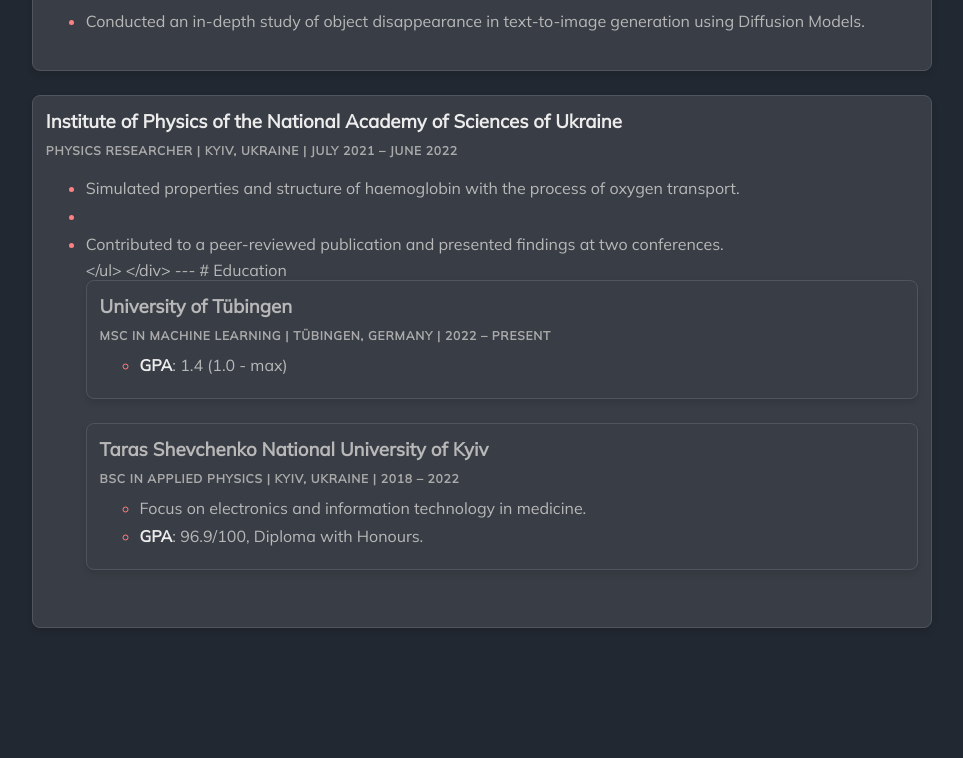
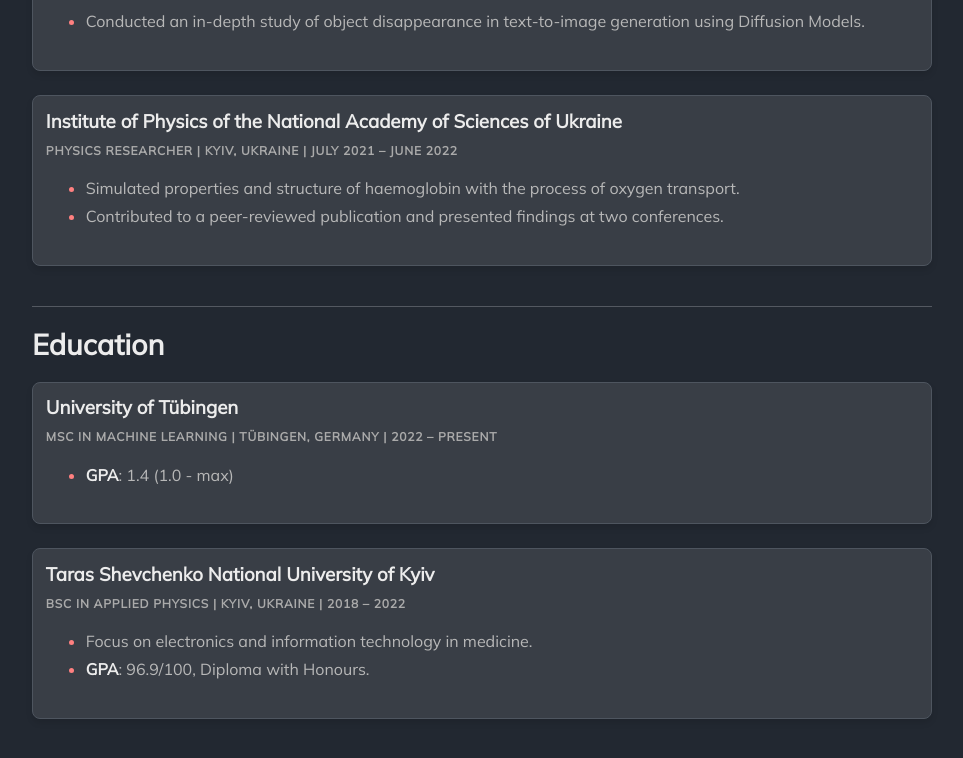
Before and after one commit to havrylovv/havrylovv.github.io, a Jekyll site: the page built from experience.md, in a window 1280 px wide and 900 px high, scrolled down 1112 px. Shown: the top 758 px of the window, without its empty margins (158-1121 px from the left). Built offline with Jekyll 4.4.1, drawn with Linux system fonts in a browser that asks for light colours.

Commit message:
feature: stron

```diff
--- a/experience.md
+++ b/experience.md
@@ -57,7 +57,7 @@
   <h3>Institute of Physics of the National Academy of Sciences of Ukraine</h3>
   <p class="subtext">Physics Researcher | Kyiv, Ukraine | July 2021 – June 2022</p>
   <ul>
-    <li>Simulated properties and structure of haemoglobin with the process of oxygen transport.<li>
+    <li>Simulated properties and structure of haemoglobin with the process of oxygen transport.</li>
     <li>Contributed to a peer-reviewed publication and presented findings at two conferences.</li>
   </ul>
 </div>
```
